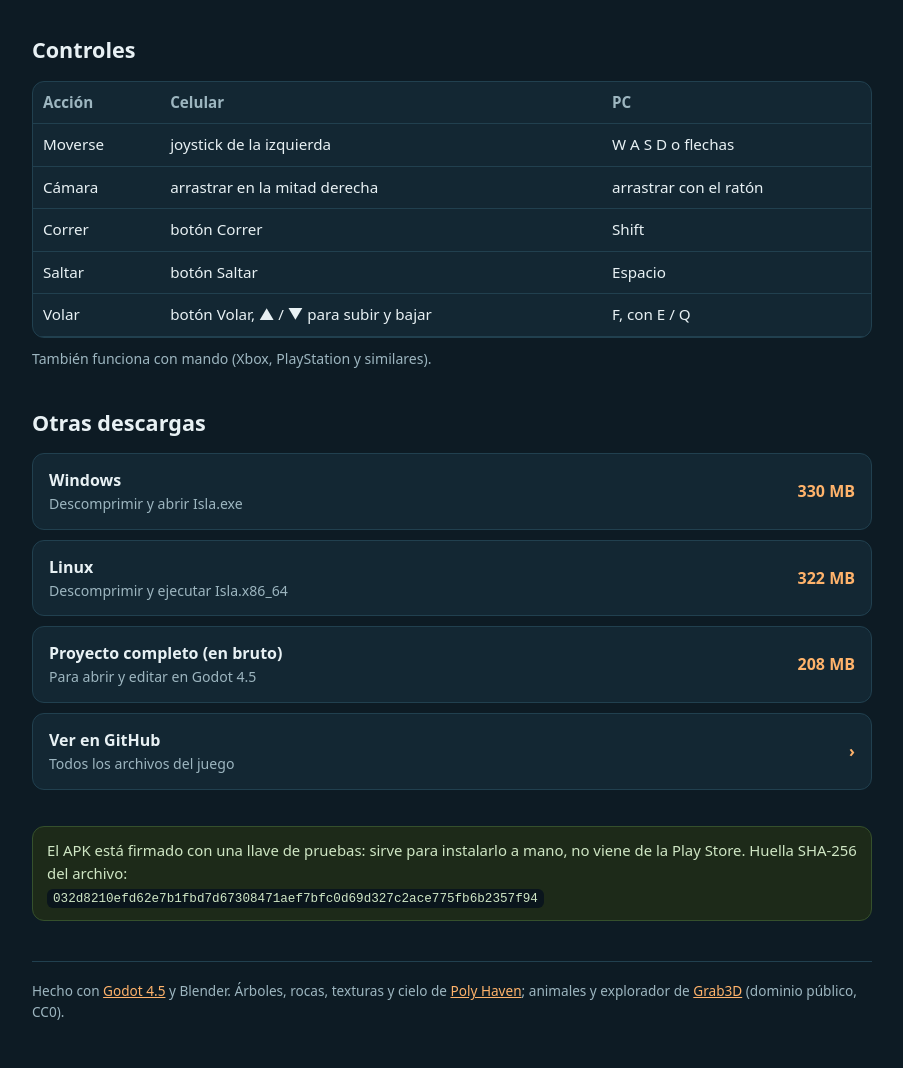
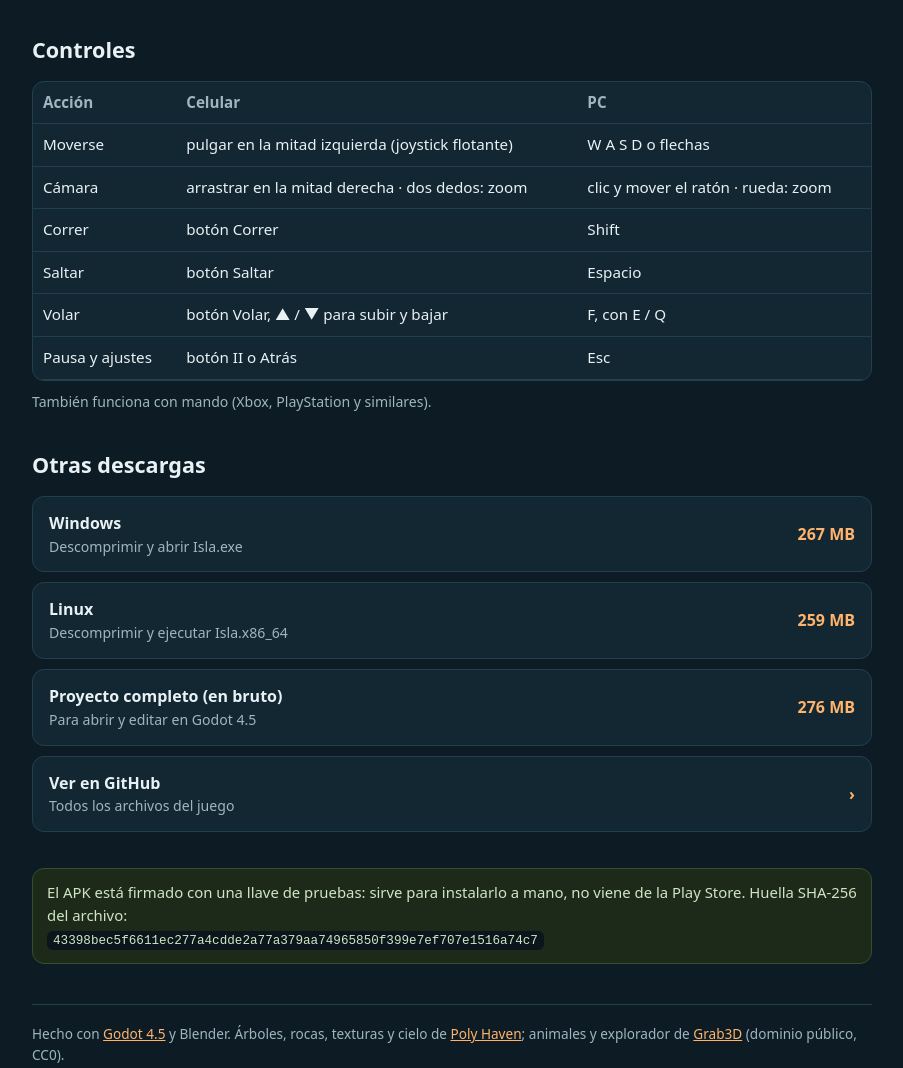
Before and after one commit to tomastorres2009/TM.AT5, a plain HTML site: page index.html in a window 1280 px wide. Shown: the part 1689-2757 px from the top of the page, without its empty margins (188-1091 px from the left). Drawn offline with Linux system fonts and the light colour scheme.

Commit message:
Isla v0.5: entrada y carga, árboles, colisiones, animaciones, 30 especies que reaccionan

```diff
--- a/index.html
+++ b/index.html
@@ -69,12 +69,12 @@
 
 <header class="portada">
   <div class="caja">
-    <div class="marca"><img src="img/icono.png" alt=""><span>Versión 0.4</span></div>
+    <div class="marca"><img src="img/icono.png" alt=""><span>Versión 0.5</span></div>
     <h1>Isla</h1>
     <p class="bajada">Un archipiélago de 20 × 20 km con volcán, isla nevada, desierto naranja, bosques, ríos y 22 especies de animales. Recorrelo a pie, nadando o volando.</p>
     <a class="boton" id="btnApk" href="https://media.githubusercontent.com/media/tomastorres2009/TM.AT5/isla/Isla.apk">
       <svg viewBox="0 0 24 24" fill="none" stroke="currentColor" stroke-width="2.2" stroke-linecap="round" stroke-linejoin="round" aria-hidden="true"><path d="M12 3v12"/><path d="M7 10l5 5 5-5"/><path d="M4 17v2a2 2 0 0 0 2 2h12a2 2 0 0 0 2-2v-2"/></svg>
-      <span>Descargar APK<small>Android · 325 MB</small></span>
+      <span>Descargar APK<small>Android · 342 MB</small></span>
     </a>
     <p class="nota" id="notaPlataforma">Android 7 o superior, celular de 64 bits. Conviene bajarlo con Wi-Fi.</p>
   </div>
@@ -96,8 +96,8 @@
     <div class="datos">
       <div class="dato"><b>400 km²</b><span>de mapa, ~190 km² de tierra</span></div>
       <div class="dato"><b>1,2 M</b><span>árboles, arbustos y rocas</span></div>
-      <div class="dato"><b>2 015</b><span>animales animados</span></div>
-      <div class="dato"><b>22</b><span>especies por bioma</span></div>
+      <div class="dato"><b>3 067</b><span>animales que reaccionan</span></div>
+      <div class="dato"><b>30</b><span>especies por bioma</span></div>
       <div class="dato"><b>2,6 km</b><span>de altura máxima</span></div>
     </div>
   </section>
@@ -118,11 +118,12 @@
     <div class="tabla">
       <table>
         <tr><th>Acción</th><th>Celular</th><th>PC</th></tr>
-        <tr><td>Moverse</td><td>joystick de la izquierda</td><td>W A S D o flechas</td></tr>
-        <tr><td>Cámara</td><td>arrastrar en la mitad derecha</td><td>arrastrar con el ratón</td></tr>
+        <tr><td>Moverse</td><td>pulgar en la mitad izquierda (joystick flotante)</td><td>W A S D o flechas</td></tr>
+        <tr><td>Cámara</td><td>arrastrar en la mitad derecha · dos dedos: zoom</td><td>clic y mover el ratón · rueda: zoom</td></tr>
         <tr><td>Correr</td><td>botón Correr</td><td>Shift</td></tr>
         <tr><td>Saltar</td><td>botón Saltar</td><td>Espacio</td></tr>
         <tr><td>Volar</td><td>botón Volar, ▲ / ▼ para subir y bajar</td><td>F, con E / Q</td></tr>
+        <tr><td>Pausa y ajustes</td><td>botón II o Atrás</td><td>Esc</td></tr>
       </table>
     </div>
     <p class="nota">También funciona con mando (Xbox, PlayStation y similares).</p>
@@ -132,11 +133,11 @@
     <h2>Otras descargas</h2>
     <div class="descargas">
       <a class="descarga" href="https://media.githubusercontent.com/media/tomastorres2009/TM.AT5/isla/Isla-Windows.zip">
-        <div><b>Windows</b><span>Descomprimir y abrir Isla.exe</span></div><em>330 MB</em></a>
+        <div><b>Windows</b><span>Descomprimir y abrir Isla.exe</span></div><em>267 MB</em></a>
       <a class="descarga" href="https://media.githubusercontent.com/media/tomastorres2009/TM.AT5/isla/Isla-Linux.zip">
-        <div><b>Linux</b><span>Descomprimir y ejecutar Isla.x86_64</span></div><em>322 MB</em></a>
+        <div><b>Linux</b><span>Descomprimir y ejecutar Isla.x86_64</span></div><em>259 MB</em></a>
       <a class="descarga" href="https://media.githubusercontent.com/media/tomastorres2009/TM.AT5/isla/isla_godot.zip">
-        <div><b>Proyecto completo (en bruto)</b><span>Para abrir y editar en Godot 4.5</span></div><em>208 MB</em></a>
+        <div><b>Proyecto completo (en bruto)</b><span>Para abrir y editar en Godot 4.5</span></div><em>276 MB</em></a>
       <a class="descarga" href="https://github.com/tomastorres2009/TM.AT5/tree/isla">
         <div><b>Ver en GitHub</b><span>Todos los archivos del juego</span></div><em>›</em></a>
     </div>
@@ -145,7 +146,7 @@
   <section>
     <div class="aviso">
       El APK está firmado con una llave de pruebas: sirve para instalarlo a mano, no viene de la Play Store.
-      Huella SHA-256 del archivo:<br><code>032d8210efd62e7b1fbd7d67308471aef7bfc0d69d327c2ace775fb6b2357f94</code>
+      Huella SHA-256 del archivo:<br><code>43398bec5f6611ec277a4cdde2a77a379aa74965850f399e7ef707e1516a74c7</code>
     </div>
   </section>
 
```
Also changed, not shown: 4 other files.
